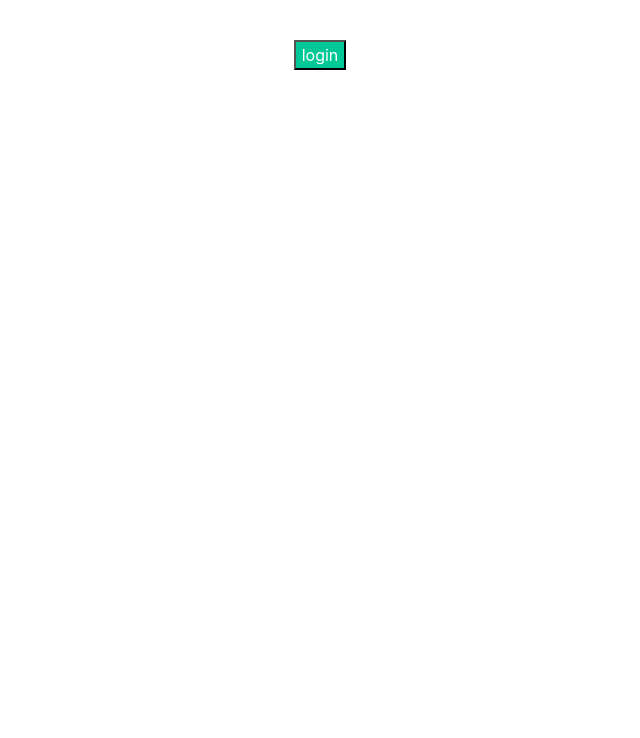
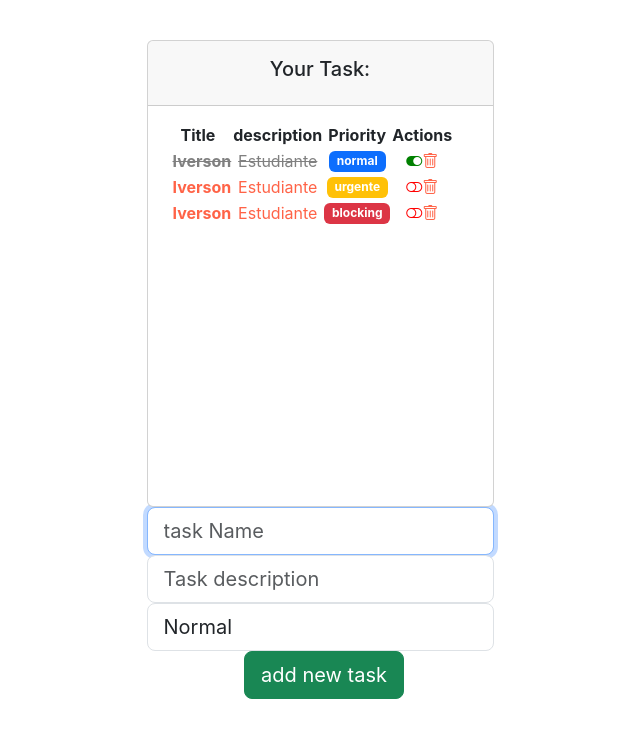
Before and after one commit to AikiYT/Proyecto-react, a React (Create React App) app: page / in a window 1280 px wide. Shown: the top 738 px of the page, without its empty margins (320-960 px from the left). Built offline with nearby package versions, Linux system fonts and the light colour scheme.

Commit message:
video 13

```diff
--- a/src/App.js
+++ b/src/App.js
@@ -22,7 +22,7 @@
        {/*<Funciongreeting name="Iverson"></Funciongreeting>*/}
 
        {/* ejemplo de compoente aqui traje la lista de tareas*/}
-       {/*<TaskListComponent></TaskListComponent>*/}
+       <TaskListComponent></TaskListComponent>
 
        {/* ejemplo de uso de hooks*/}
       {/*<Ejemplo1></Ejemplo1>*/}
@@ -67,7 +67,7 @@
 
 
   {/* Ejemplos de renderizado condicional video 12*/}
-  <OptionalRender></OptionalRender>
+  {/*<OptionalRender></OptionalRender>*/}
 
 
     </div>
--- a/src/components/container/task.list.jsx
+++ b/src/components/container/task.list.jsx
@@ -27,6 +27,10 @@
     // control del ciclo de vida
     useEffect(() => {
         console.log('task state has been modified')
+        setTimeout(() =>{
+            setLoading(false)
+        }, 2000);
+
         return() => {
             console.log('tasklist component is going to unmount')
         }
@@ -68,23 +72,8 @@
 
 
 
-
-
-
+    const Table = () => {
    return (
-        <div>
-            <div className='col-12'>
-            <div className='card'> {/*aqui estoy usando bootstrap ejemplo aqui dije que quiero una card y asi son palabras clave de bootrap y abajo le dije p-3 que significa padding 3px */}
-            {/*Card header (tittle) */}
-            <div className='card-header p-3'>
-            <h5>
-            Your Task:
-            </h5>
-
-            </div>
-            {/*Card Body (content) */}
-        <div className='card-body' data-mb-perfect-scrollbar='true' style={{position: 'relative', height: '400px'}}> {/*Esta es otra forma de darle style a algo en este caso a este div pongo style{} y dentro de eso pongo lo que quiero de css en este caso position pongo luego : y entre '' lo que quiero*/}
-                                     {/*este datamb quisiyoque es si la card por alguna razon se pasan de escirbir o algo de los 400px que baje con un scroll */}
     <table>
     <thead>
         <tr>
@@ -119,11 +108,52 @@
 
         </tbody>
     </table>
+   )
+    }
+
+
+
+let tasksTable = <Table></Table> // guarde en esta variable lo que tenga en la funcion table y mas abajo la llame para que se muestre
+if(tasks.length > 0){
+    tasksTable = <Table></Table>// este if y else dice si en tareas no hay nada es decir si la leght osea la longitud no es igual a 0 mostrara mi funcion table normal sino devolvera un h3 en el div que dira no hay tareas y u h4 que me dira otra cosa
+}else{
+    tasksTable = (
+        <div>
+    <h3>There are no taks to show</h3>
+    <h4>please create one</h4>
+    </div>)
+}
+
+const loadingStyle = {
+    color: 'grey',
+    fontSize: '30px',
+    fontWeight: 'bold'
+}
+
+
+
+    return (
+        <div>
+            <div className='col-12'>
+            <div className='card'> {/*aqui estoy usando bootstrap ejemplo aqui dije que quiero una card y asi son palabras clave de bootrap y abajo le dije p-3 que significa padding 3px */}
+            {/*Card header (tittle) */}
+            <div className='card-header p-3'>
+            <h5>
+            Your Task:
+            </h5>
+
+            </div>
+            {/*Card Body (content) */}
+        <div className='card-body' data-mb-perfect-scrollbar='true' style={{position: 'relative', height: '400px'}}> {/*Esta es otra forma de darle style a algo en este caso a este div pongo style{} y dentro de eso pongo lo que quiero de css en este caso position pongo luego : y entre '' lo que quiero*/}
+                                     {/*este datamb quisiyoque es si la card por alguna razon se pasan de escirbir o algo de los 400px que baje con un scroll */}
+{/*Todd add loading spinner */}
+
+       {loading ? (<p style={loadingStyle}>loading tasks...</p>) : tasksTable} {/* aqui use loading  que la pagina cuando carga esta en false siempre entonces alla arriba hice la logica si loading esta false pondra ese parrafo cuando se ponga true que ya cargue se pondra el componente*/}
         </div>
             </div>
 
             </div>
-            <TaskForm add={addTask}></TaskForm>    {/*acuerdate de cuando vayas a querer llamar al form aqui en el return tambien llamar la funcion para que se ejecute todo bien al darle al boton add todo lo que haga en otro sitio procurar pintarlo aca lo que vaya a usar */}
+            <TaskForm add={addTask} length={tasks.length}></TaskForm>    {/*acuerdate de cuando vayas a querer llamar al form aqui en el return tambien llamar la funcion para que se ejecute todo bien al darle al boton add todo lo que haga en otro sitio procurar pintarlo aca lo que vaya a usar */}
 
             {/*Todo: aplicar un form/map para renderiz ar una lista */}
 
--- a/src/pure/forms/task.Form.jsx
+++ b/src/pure/forms/task.Form.jsx
@@ -3,7 +3,7 @@
 import { LEVELS } from '../../models/levels.enum';
 import { Task } from '../../models/task.class';
 
-const TaskForm = ({add}) => {
+const TaskForm = ({add, length }) => {
     const nameRef = useRef('');
     const descriptionRef = useRef('');
     const levelRef = useRef(LEVELS.NORMAL)
@@ -19,6 +19,26 @@
     add(newTask);
    }
 
+    const normalStyle = {
+    color: 'blue',
+    fontWeight: 'bold',
+
+   }
+
+
+    const urgentStyle = {
+    color: 'yellow',
+    fontWeight: 'bold'
+   }
+
+
+    const blockingStyle = {
+        color: 'tomato',
+        fontWeight: 'bold'
+    }
+
+
+
 
 
     return (
@@ -27,25 +47,29 @@
                 <div className='form-outline flex-fill'>
             <input ref={nameRef} id='inputName' type='text' className='form-control form-control-lg' required autoFocus placeholder='task Name'  />
             <input ref={descriptionRef} id='inputDescription' type='text' className='form-control form-control-lg' required placeholder='Task description'  />
-            <label htmlFor='selectLevel' className='sr-only'>Priority</label>
-            <select ref={levelRef} defaultValue={LEVELS.NORMAL} id='selectLevel'>
-            <option value={LEVELS.NORMAL}>
+
+            <select className='form-control form-control-lg' ref={levelRef} defaultValue={LEVELS.NORMAL} id='selectLevel'>
+            <option style={normalStyle} value={LEVELS.NORMAL}>
                 Normal
             </option>
-            <option value={LEVELS.URGENTE}>
+            <option style={urgentStyle} value={LEVELS.URGENTE}>
                 URGENTE
             </option>
-            <option value={LEVELS.BLOCKING}>
+            <option style={blockingStyle} value={LEVELS.BLOCKING}>
                 BLOCKING
             </option>
             </select>
+            <button type='submit' className='btn btn-success btn-lg ms-2'>
+                {length > 0 ? 'add new task': 'create your firts tasks'}
+                </button>
                 </div>
-                <button type='submit' className='btn btn-success btn-lg ms-2'>Add</button>
+
             </form>
         </div>
     );
 }
 TaskForm.protoTypes = {
-    add: PropTypes.func.isRequired
+    add: PropTypes.func.isRequired,
+    length: PropTypes.number.isRequired
 }
 export default TaskForm;
--- a/src/pure/task.jsx
+++ b/src/pure/task.jsx
@@ -4,7 +4,7 @@
 import '../styles/task.scss'
 
 
-
+// modelos
 import React, { useEffect } from 'react';
 import PropTypes from 'prop-types';
 import { Task } from '../models/task.class';
@@ -68,7 +68,17 @@
     }       // esos () => antes de todo lo demas es para que no me aparezca nada mas empezar el programa sino no funcionara ninguna de estas funciones
     }
 
+    const Taskcompleted = {
 
+        color: 'gray',
+        fontWeight: 'bold',
+        textDecoration: 'line-through'
+    }
+
+    const TaskPending = {
+       fontWeight: 'bold',
+       color: 'tomato'
+    }
 
 
 
@@ -78,8 +88,8 @@
 
                 // fw es font weight normal y ms=2 es margin
     return (
-       <tr className='fw-normal'>
-       <th>
+<tr className='fw-normal' style={task.completed ? Taskcompleted : TaskPending}> {/*dentro de mi class name puse style y pregunte si task.completed luego llame a mis 2 funciones taskcompleted y pending si esta completo hace algo sino la otra funcion */}
+<th>
        <span className='ms-2'> {task.name}</span>
        </th>
 
--- a/src/styles/task.scss
+++ b/src/styles/task.scss
@@ -1,2 +1,13 @@
 .task-action {
     cursor: pointer;}
+
+
+.task-completed {
+color: gray;
+text-decoration: line-through;
+}
+
+.task-pending {
+font-weight: bold;
+color: tomato;
+}
```
Lines whose indentation alone changed are shown as unchanged.
